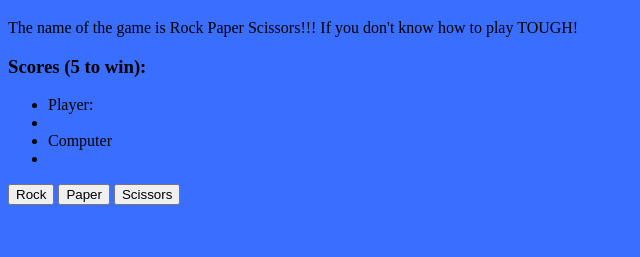
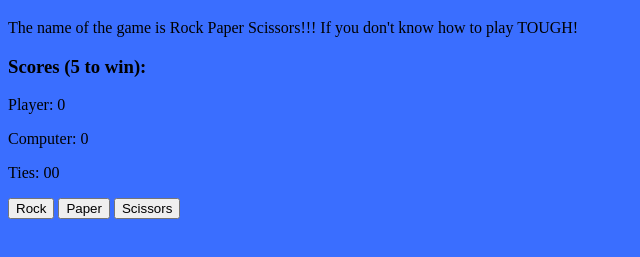
Before and after one commit to ablueblaze/Odin-projects, a plain HTML site: page rock-paper-scissors/index.html in a window 1280 px wide. Both pictures are taken after a click on the button "Rock". Shown: the part 61-318 px from the top of the page, without its empty margins (0-640 px from the left). Drawn offline with Linux system fonts and the light colour scheme.

Commit message:
Linked buttons to game and outputing scores to page. Problem: ties consistently displays an extra 0 after first play.

```diff
--- a/rock-paper-scissors/index.html
+++ b/rock-paper-scissors/index.html
@@ -5,7 +5,6 @@
     <meta http-equiv="X-UA-Compatible" content="IE=edge">
     <meta name="viewport" content="width=device-width, initial-scale=1.0">
     <link rel="stylesheet" href="style.css">
-    <!-- <script src="main.js"></script> -->
     <title>Document</title>
 </head>
 <body>
@@ -13,14 +12,11 @@
         <h1>Welcome Meat Bag!</h1>
         <p>The name of the game is Rock Paper Scissors!!! If you don't know how to play TOUGH!</p>
     </div>
+    <h3>Scores (5 to win):</h3>
     <div class="scoreBox">
-        <h3>Scores (5 to win):</h3>
-        <ul class="scores">
-            <li>Player: </li>
-            <li class="player"></li>
-            <li>Computer</li>
-            <li class="computer"></li>
-        </ul>
+        <p>Player: <span id="playerScore">0</span></p>
+        <p>Computer: <span id="computerScore">0</span></p>
+        <p>Ties: <span id="ties"></span>0</p>
     </div>
     <div class="playButtons">
         <button id="rock">Rock</button>
--- a/rock-paper-scissors/main2.js
+++ b/rock-paper-scissors/main2.js
@@ -79,20 +79,26 @@ function theWinner(player, compy) {
     }
 }
 
+function score(player, computer, ties){
+    document.getElementById("playerScore").innerHTML = player;
+    document.getElementById("computerScore").innerHTML = computer;
+    document.getElementById("ties").innerHTML = ties;
+}
+
 function playRound(player) {
+    score(playerWins, computerWins, ties);
+    theWinner(playerWins, computerWins);
+    let computerSelection = Math.floor(Math.random() * 3) + 1;
+    let compy = convertCompyPlay(computerSelection);
+    let winner = whoWins(player, compy);
+    winnerCounter(winner);
 
-    theWinner(playerWins, computerWins);
+
+    console.log(compyResponse(winner, compy, player));
     if (playerWins == 5 || computerWins == 5){
         console.log(`Final score: Player: ${playerWins}, Computer ${computerWins}, Ties: ${ties}`);
     }
 
-    let playerSelection = player;
-    let computerSelection = Math.floor(Math.random() * 3) + 1;
-    let compy = convertCompyPlay(computerSelection);
-    let winner = whoWins(playerSelection, compy);
-    winnerCounter(winner);
-    console.log(compyResponse(winner, compy, playerSelection));
-    console.log(`Current score: Player: ${playerWins}, Computer: ${computerWins}, Ties: ${ties}`);
 }
 
 
```
